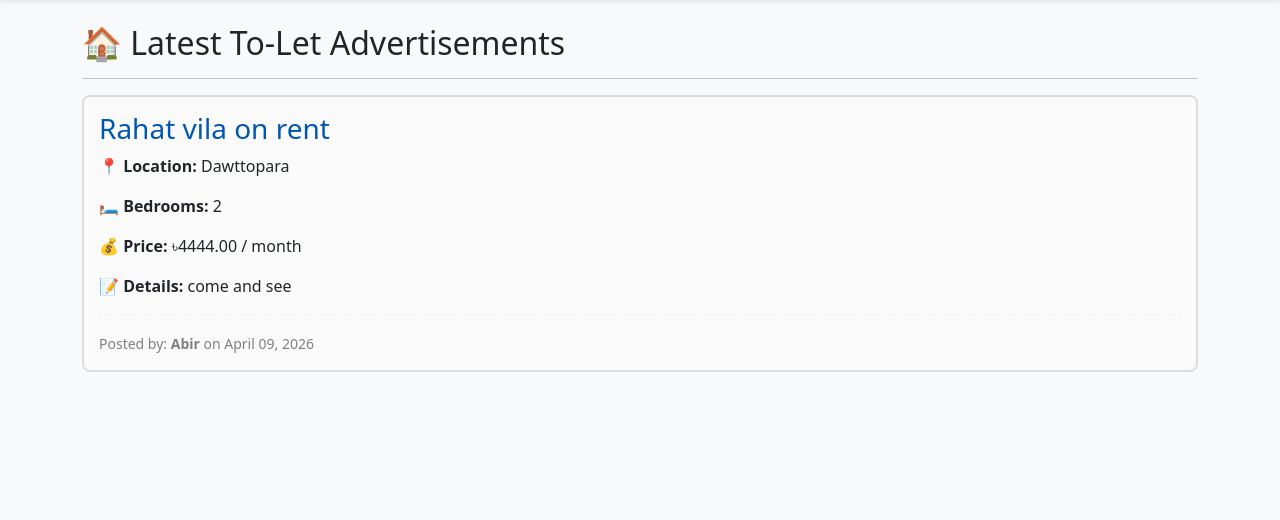
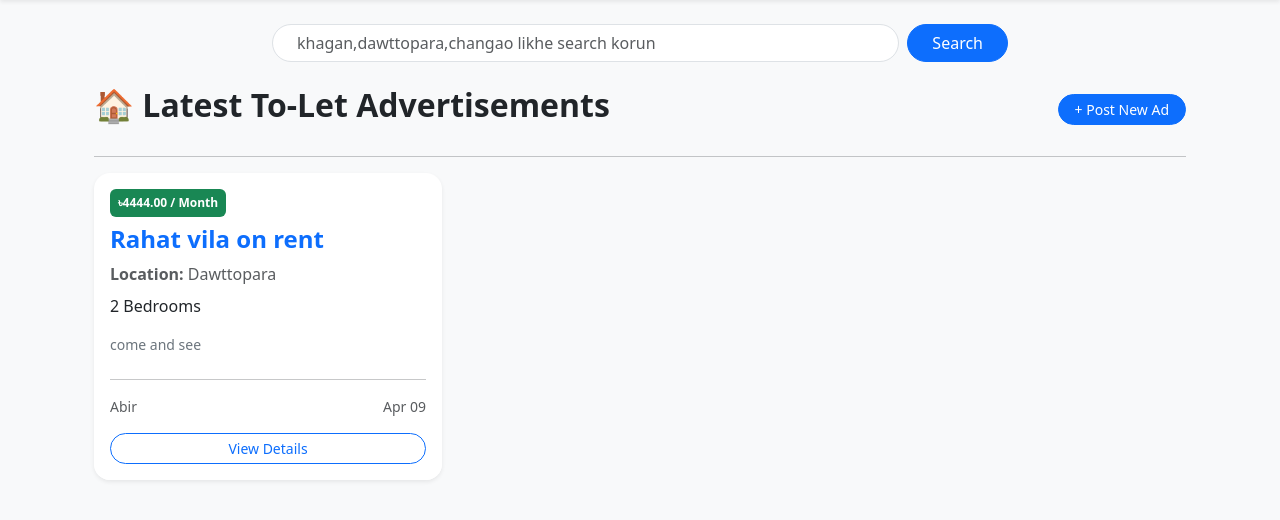
Before and after one commit to pial6215/web_eng_final_project, a Django app: page / in a window 1280 px wide. Shown: the part 56-576 px from the top of the page. Run offline with Django 5.2, Linux system fonts and the light colour scheme; data comes from the database, SQL or seed files in the repository.

Commit message:
Search option added and UI improved on Home page

```diff
--- a/web_eng_final_project/listings/views.py
+++ b/web_eng_final_project/listings/views.py
@@ -1,25 +1,32 @@
 from django.shortcuts import render, redirect
 from django.contrib.auth.decorators import login_required
+from django.db.models import Q  # Eita lagbe search er jonno
 from .models import Listing
 from .forms import ListingForm
 
 def home_view(request):
-    listings = Listing.objects.all().order_by('-created_at')
+    query = request.GET.get('search')
+    if query:
+        # Title ba Location jekonota match korlei result dekhabe
+        listings = Listing.objects.filter(
+            Q(title__icontains=query) | Q(location__icontains=query)
+        ).order_by('-created_at')
+    else:
+        listings = Listing.objects.all().order_by('-created_at')
+
     return render(request, 'listings/home.html', {'listings': listings})
-
 
 @login_required(login_url='/accounts/login/')
 def create_listing(request):
     if request.method == 'POST':
         form = ListingForm(request.POST)
         if form.is_valid():
-
             listing = form.save(commit=False)
-
             listing.host = request.user
             listing.save()
             return redirect('home')
     else:
         form = ListingForm()
 
+    # Apnar file name anujayi Notesing.html-e thaklo
     return render(request, 'listings/Notesing.html', {'form': form})
--- a/web_eng_final_project/templates/listings/home.html
+++ b/web_eng_final_project/templates/listings/home.html
@@ -1,27 +1,68 @@
 {% extends 'base.html' %}
 
 {% block content %}
-    <h2>🏠 Latest To-Let Advertisements</h2>
+<div class="row mb-4">
+    <div class="col-md-8 mx-auto">
+        <form method="GET" action="{% url 'home' %}" class="d-flex">
+            <input class="form-control me-2 rounded-pill px-4" type="search" name="search" placeholder="khagan,dawttopara,changao likhe search korun" aria-label="Search">
+            <button class="btn btn-primary rounded-pill px-4" type="submit">Search</button>
+        </form>
+    </div>
+</div>
+<div class="container mt-4">
+    <div class="d-flex justify-content-between align-items-center mb-4">
+        <h2 class="fw-bold text-dark">🏠 Latest To-Let Advertisements</h2>
+        <a href="{% url 'create_listing' %}" class="btn btn-primary btn-sm rounded-pill px-3">+ Post New Ad</a>
+    </div>
     <hr>
 
+    <div class="row">
         {% if listings %}
             {% for listing in listings %}
-            <div style="border: 2px solid #ddd; padding: 15px; margin-bottom: 15px; border-radius: 8px; background-color: #fafafa;">
-                <h3 style="color: #0056b3; margin-top: 0;">{{ listing.title }}</h3>
-                <p><strong>📍 Location:</strong> {{ listing.location }}</p>
-                <p><strong>🛏️ Bedrooms:</strong> {{ listing.bedrooms }}</p>
-                <p><strong>💰 Price:</strong> ৳{{ listing.price }} / month</p>
-                <p><strong>📝 Details:</strong> {{ listing.description }}</p>
+                <div class="col-md-4 mb-4">
+                    <div class="card h-100 border-0 shadow-sm rounded-4 overflow-hidden" style="transition: transform 0.3s; cursor: pointer;" onmouseover="this.style.transform='translateY(-5px)'" onmouseout="this.style.transform='translateY(0)'">
 
-                <hr style="border-top: 1px dashed #ccc;">
-                <small style="color: gray;">
-                    Posted by: <b>{{ listing.host.username }}</b> on {{ listing.created_at|date:"F d, Y" }}
+                        <div class="card-body">
+                            <span class="badge bg-success mb-2 p-2">৳{{ listing.price }} / Month</span>
+
+                            <h4 class="card-title fw-bold text-primary">{{ listing.title }}</h4>
+
+                            <p class="text-muted mb-2">
+                                <i class="fas fa-map-marker-alt text-danger"></i> <b>Location:</b> {{ listing.location }}
+                            </p>
+
+                            <div class="d-flex justify-content-between mb-3">
+                                <span><i class="fas fa-bed text-info"></i> {{ listing.bedrooms }} Bedrooms</span>
+                            </div>
+
+                            <p class="card-text text-secondary small">
+                                {{ listing.description|truncatewords:15 }}
+                            </p>
+                        </div>
+
+                        <div class="card-footer bg-white border-top-0 pb-3">
+                            <hr class="mt-0">
+                            <div class="d-flex align-items-center justify-content-between">
+                                <small class="text-muted">
+                                    <i class="fas fa-user-circle"></i> {{ listing.host.username }}
+                                </small>
+                                <small class="text-muted">
+                                    <i class="far fa-calendar-alt"></i> {{ listing.created_at|date:"M d" }}
                                 </small>
                             </div>
+                            <button class="btn btn-outline-primary btn-sm w-100 mt-3 rounded-pill">View Details</button>
+                        </div>
+                    </div>
+                </div>
             {% endfor %}
-
         {% else %}
-        <p style="color: red;">Ekhono kono To-let post kora hoyni!</p>
+            <div class="col-12 text-center py-5">
+                <div class="alert alert-info rounded-4">
+                    <h4 class="mb-0">😔 Ekhono kono To-let post kora hoyni!</h4>
+                    <p class="mt-2">Prothom post-ti apni-i korun.</p>
+                </div>
+            </div>
         {% endif %}
-
+    </div>
+</div>
 {% endblock %}
```
Lines whose indentation alone changed are shown as unchanged.
